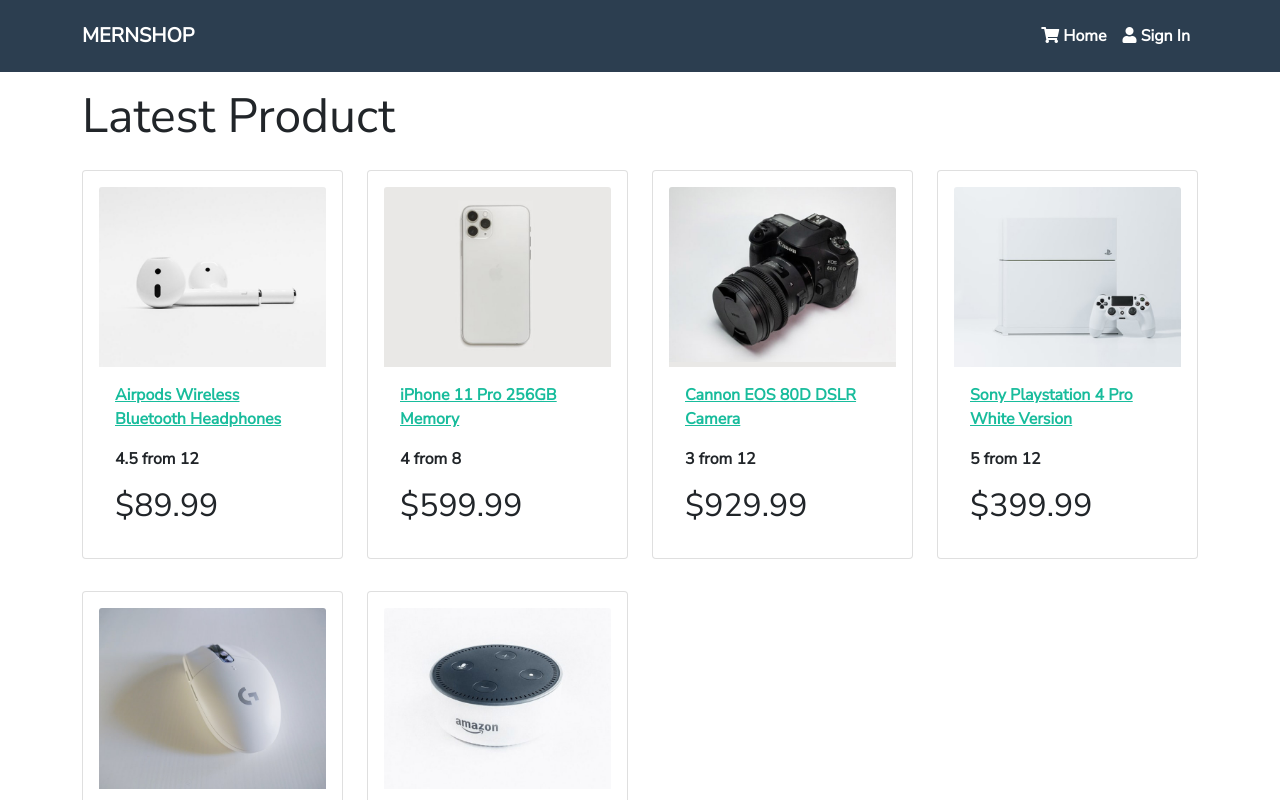
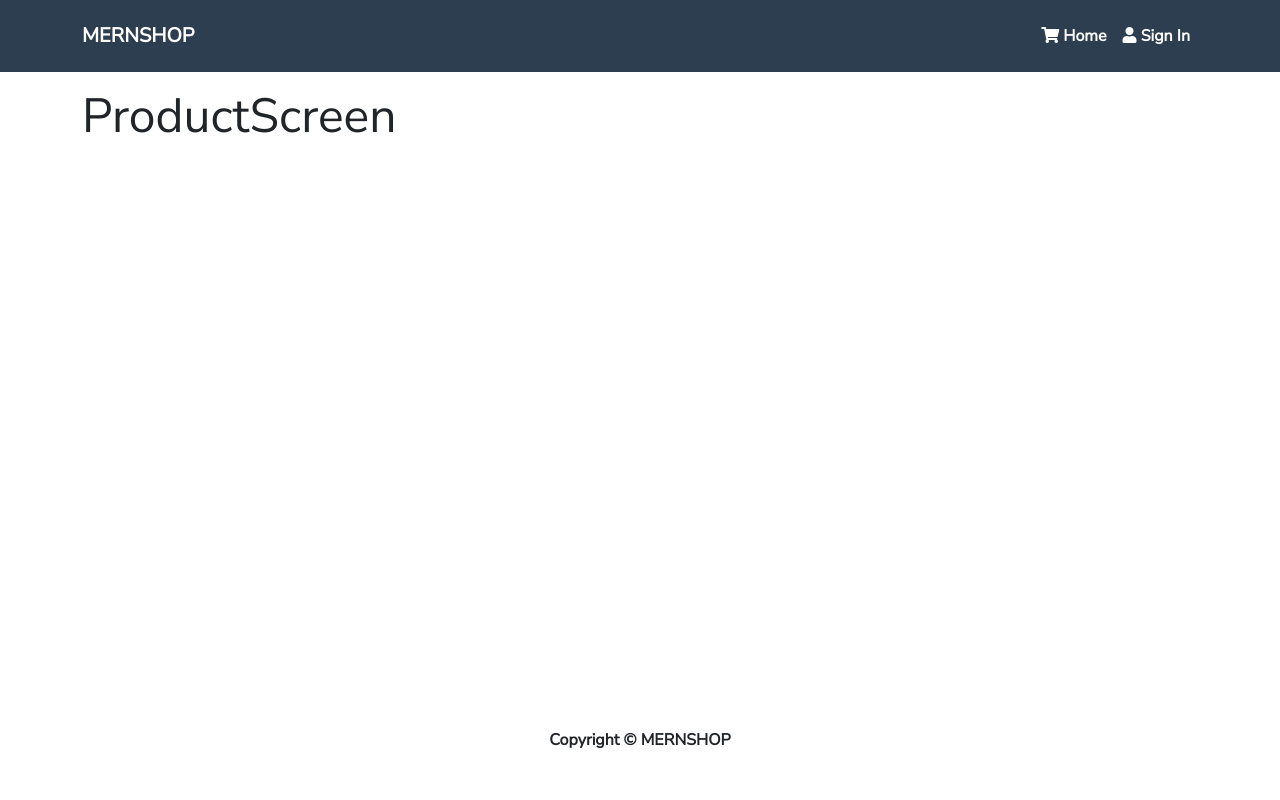
Before and after one commit to PREMINDA/MERN, a React (Create React App) app in the folder frontend/: page /product/1 in a window 1280 px wide. Shown: the top 800 px of the page. Built offline with nearby package versions, Linux system fonts and the light colour scheme.

Commit message:
Routing System

```diff
--- a/frontend/package.json
+++ b/frontend/package.json
@@ -9,6 +9,8 @@
     "react": "^17.0.2",
     "react-bootstrap": "^1.6.0",
     "react-dom": "^17.0.2",
+    "react-router-bootstrap": "^0.25.0",
+    "react-router-dom": "^5.2.0",
     "react-scripts": "4.0.3",
     "web-vitals": "^1.0.1"
   },
--- a/frontend/src/App.js
+++ b/frontend/src/App.js
@@ -1,20 +1,26 @@
 import React from "react";
 import { Container } from "react-bootstrap";
+import { BrowserRouter as Router, Route } from "react-router-dom";
+
 import Footer from "./components/Footer/Footer";
 import Header from "./components/Header/Header";
 import HomeScreen from "./Pages/HomeScreen/HomeScreen";
+import ProductScreen from "./Pages/ProductScreen/ProductScreen";
 
 const App = () => {
   return (
+    <Router>
       <>
         <Header />
         <main className="py-3">
           <Container>
-          <HomeScreen />
+            <Route exact path="/" component={HomeScreen} />
+            <Route path="/product/:id" component={ProductScreen} />
           </Container>
         </main>
         <Footer />
       </>
+    </Router>
   );
 };
 
--- /dev/null
+++ b/frontend/src/Pages/ProductScreen/ProductScreen.js
@@ -0,0 +1,11 @@
+import React from "react";
+
+const ProductScreen = () => {
+  return (
+    <div>
+      <h1>ProductScreen</h1>
+    </div>
+  );
+};
+
+export default ProductScreen;
--- a/frontend/src/components/Header/Header.js
+++ b/frontend/src/components/Header/Header.js
@@ -1,4 +1,6 @@
 import React from "react";
+import { LinkContainer } from "react-router-bootstrap";
+
 import { Container, Nav, Navbar } from "react-bootstrap";
 
 const Header = () => {
--- /dev/null
+++ b/frontend/src/components/Product/Product.css
@@ -0,0 +1,3 @@
+.titlenema{
+    height: 20px;
+}
--- a/frontend/src/components/Product/Product.js
+++ b/frontend/src/components/Product/Product.js
@@ -1,21 +1,29 @@
 import React from "react";
 import { Card } from "react-bootstrap";
+import PropTypes from "prop-types";
+import { Link } from "react-router-dom";
+
+import Rating from "./../Rating/Rating";
+import "./Product.css";
 
 const Product = ({ product }) => {
   return (
     <Card className="my-3 p-3 rounded">
-      <a href={`/product/${product._id}`}>
+      <Link to={`/product/${product._id}`}>
         <Card.Img src={product.image} variant="top" />
-      </a>
+      </Link>
       <Card.Body>
-        <a href={`/product/${product._id}`}>
+        <Link to={`/product/${product._id}`}>
           <Card.Title as="div">
-            <strong>{product.name}</strong>
+            <strong className="titlenema">{product.name}</strong>
           </Card.Title>
-        </a>
+        </Link>
         <Card.Text as="div">
           <div className="my-3">
-            {product.rating} from {product.numReviews}
+            <Rating
+              value={product.rating}
+              text={`${product.numReviews} reviews`}
+            />
           </div>
         </Card.Text>
         <Card.Text as="h3">${product.price}</Card.Text>
@@ -24,4 +32,10 @@ const Product = ({ product }) => {
   );
 };
 
+Rating.prototype = {
+  value: PropTypes.number.isRequired,
+  text: PropTypes.string.isRequired,
+  color: PropTypes.string,
+};
+
 export default Product;
--- a/frontend/src/components/Rating/Rating.js
+++ b/frontend/src/components/Rating/Rating.js
@@ -1,10 +1,11 @@
 import React from "react";
 
-const Rating = ({ value, text }) => {
+const Rating = ({ value, text, color = "gold" }) => {
   return (
     <div className="rating">
       <span>
         <i
+          style={{ color: color }}
           className={
             value >= 1
               ? "fas fa-star"
@@ -16,6 +17,7 @@ const Rating = ({ value, text }) => {
       </span>
       <span>
         <i
+          style={{ color: color }}
           className={
             value >= 2
               ? "fas fa-star"
@@ -27,6 +29,7 @@ const Rating = ({ value, text }) => {
       </span>
       <span>
         <i
+          style={{ color: color }}
           className={
             value >= 3
               ? "fas fa-star"
@@ -38,6 +41,7 @@ const Rating = ({ value, text }) => {
       </span>
       <span>
         <i
+          style={{ color: color }}
           className={
             value >= 4
               ? "fas fa-star"
@@ -49,6 +53,7 @@ const Rating = ({ value, text }) => {
       </span>
       <span>
         <i
+          style={{ color: color }}
           className={
             value >= 5
               ? "fas fa-star"
--- a/frontend/src/index.js
+++ b/frontend/src/index.js
@@ -1,5 +1,6 @@
 import React from "react";
 import ReactDOM from "react-dom";
+
 import "./bootstrap.min.css";
 import "./index.css";
 import App from "./App";
```
Also changed, not shown: 1 other file (tests, documents, lock files or other folders). Lines whose indentation alone changed are shown as unchanged.
